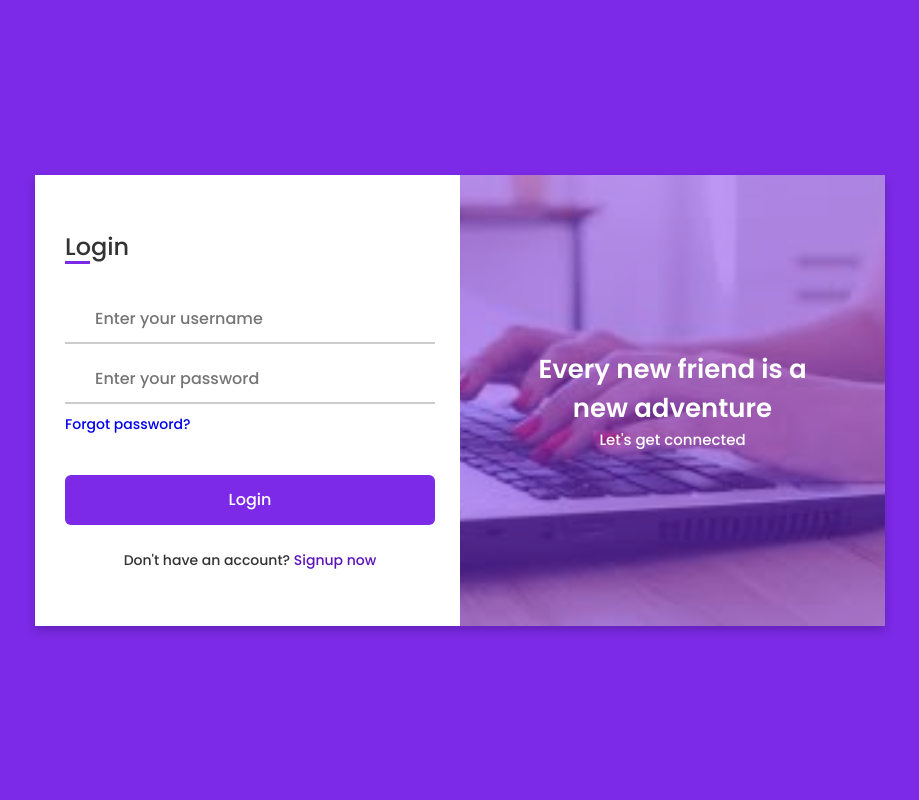
After one commit to MoenirEl/CRUD_Airline, a PHP site: page /inloggen.php in a window 1280 px wide. The commit adds this page. Shown: the whole page, without its empty margins (180-1099 px from the left). Run offline with PHP 8.4, Linux system fonts and the light colour scheme.

Commit message:
login en nav

```diff
--- a/css/index.css
+++ b/css/index.css
@@ -6,7 +6,7 @@
 
   .space{
     background-image: url("../img/space.jpg");
-    width: 400px;
+    width: 100%;
     min-height: 1500px;
     background-position: center;
     background-repeat: no-repeat;
--- /dev/null
+++ b/css/login.css
@@ -0,0 +1,255 @@
+/* Google Font Link */
+@import url('https://fonts.googleapis.com/css2?family=Poppins:wght@200;300;400;500;600;700&display=swap');
+
+* {
+  margin: 0;
+  padding: 0;
+  box-sizing: border-box;
+  font-family: "Poppins", sans-serif;
+}
+
+body {
+  min-height: 100vh;
+  display: flex;
+  align-items: center;
+  justify-content: center;
+  background: #7d2ae8;
+  padding: 30px;
+}
+
+.container {
+  position: relative;
+  max-width: 850px;
+  width: 100%;
+  background: #fff;
+  padding: 40px 30px;
+  box-shadow: 0 5px 10px rgba(0, 0, 0, 0.2);
+  perspective: 2700px;
+}
+
+.container .cover {
+  position: absolute;
+  top: 0;
+  left: 50%;
+  height: 100%;
+  width: 50%;
+  z-index: 98;
+  transition: all 1s ease;
+  transform-origin: left;
+  transform-style: preserve-3d;
+}
+
+.container #flip:checked~.cover {
+  transform: rotateY(-180deg);
+}
+
+.container .cover .front,
+.container .cover .back {
+  position: absolute;
+  top: 0;
+  left: 0;
+  height: 100%;
+  width: 100%;
+}
+
+.cover .back {
+  transform: rotateY(180deg);
+}
+
+.container .cover::before,
+.container .cover::after {
+  content: '';
+  position: absolute;
+  height: 100%;
+  width: 100%;
+  background: #7d2ae8;
+  opacity: 0.5;
+  z-index: 12;
+}
+
+.container .cover::after {
+  opacity: 0.3;
+  transform: rotateY(180deg);
+  backface-visibility: hidden;
+}
+
+.container .cover img {
+  position: absolute;
+  height: 100%;
+  width: 100%;
+  object-fit: cover;
+  z-index: 10;
+  backface-visibility: hidden;
+}
+
+.container .cover .text {
+  position: absolute;
+  z-index: 130;
+  height: 100%;
+  width: 100%;
+  display: flex;
+  flex-direction: column;
+  align-items: center;
+  justify-content: center;
+}
+
+.cover .text .text-1,
+.cover .text .text-2 {
+  font-size: 26px;
+  font-weight: 600;
+  color: #fff;
+  text-align: center;
+}
+
+.cover .text .text-2 {
+  font-size: 15px;
+  font-weight: 500;
+}
+
+.container .forms {
+  height: 100%;
+  width: 100%;
+  background: #fff;
+}
+
+.container .form-content {
+  display: flex;
+  align-items: center;
+  justify-content: space-between;
+}
+
+.form-content .login-form,
+.form-content .signup-form {
+  width: calc(100% / 2 - 25px);
+}
+
+.forms .form-content .title {
+  position: relative;
+  font-size: 24px;
+  font-weight: 500;
+  color: #333;
+}
+
+.forms .form-content .title:before {
+  content: '';
+  position: absolute;
+  left: 0;
+  bottom: 0;
+  height: 3px;
+  width: 25px;
+  background: #7d2ae8;
+}
+
+.forms .signup-form .title:before {
+  width: 20px;
+}
+
+.forms .form-content .input-boxes {
+  margin-top: 30px;
+}
+
+.forms .form-content .input-box {
+  display: flex;
+  align-items: center;
+  height: 50px;
+  width: 100%;
+  margin: 10px 0;
+  position: relative;
+}
+
+.form-content .input-box input {
+  height: 100%;
+  width: 100%;
+  outline: none;
+  border: none;
+  padding: 0 30px;
+  font-size: 16px;
+  font-weight: 500;
+  border-bottom: 2px solid rgba(0, 0, 0, 0.2);
+  transition: all 0.3s ease;
+}
+
+.form-content .input-box input:focus,
+.form-content .input-box input:valid {
+  border-color: #7d2ae8;
+}
+
+.form-content .input-box i {
+  position: absolute;
+  color: #7d2ae8;
+  font-size: 17px;
+}
+
+.forms .form-content .text {
+  font-size: 14px;
+  font-weight: 500;
+  color: #333;
+}
+
+.forms .form-content .text a {
+  text-decoration: none;
+}
+
+.forms .form-content .text a:hover {
+  text-decoration: underline;
+}
+
+.forms .form-content .button {
+  color: #fff;
+  margin-top: 40px;
+}
+
+.forms .form-content .button input {
+  color: #fff;
+  background: #7d2ae8;
+  border-radius: 6px;
+  padding: 0;
+  cursor: pointer;
+  transition: all 0.4s ease;
+}
+
+.forms .form-content .button input:hover {
+  background: #5b13b9;
+}
+
+.forms .form-content label {
+  color: #5b13b9;
+  cursor: pointer;
+}
+
+.forms .form-content label:hover {
+  text-decoration: underline;
+}
+
+.forms .form-content .login-text,
+.forms .form-content .sign-up-text {
+  text-align: center;
+  margin-top: 25px;
+}
+
+.container #flip {
+  display: none;
+}
+
+@media (max-width: 730px) {
+  .container .cover {
+    display: none;
+  }
+
+  .form-content .login-form,
+  .form-content .signup-form {
+    width: 100%;
+  }
+
+  .form-content .signup-form {
+    display: none;
+  }
+
+  .container #flip:checked~.forms .signup-form {
+    display: block;
+  }
+
+  .container #flip:checked~.forms .login-form {
+    display: none;
+  }
+}
--- a/index.php
+++ b/index.php
@@ -4,10 +4,14 @@
     <meta charset="UTF-8">
     <meta http-equiv="X-UA-Compatible" content="IE=edge">
     <meta name="viewport" content="width=device-width, initial-scale=1.0">
-    <title>Document</title>
     <link rel="stylesheet" href="css/index.css">
+    <title>HoofdpaginaS</title>
 </head>
 <body class="space" >
+    <?php
+    include_once "nav.php";
+    ?>
+
 
 
 </body>
--- /dev/null
+++ b/inloggen.php
@@ -0,0 +1,84 @@
+<!DOCTYPE html>
+<html lang="en">
+
+<head>
+  <meta charset="UTF-8">
+  <meta http-equiv="X-UA-Compatible" content="IE=edge">
+  <meta name="viewport" content="width=device-width, initial-scale=1.0">
+  <title></title>
+
+  <link rel="stylesheet" href="css/login.css">
+</head>
+
+<body>
+
+
+  <div class="container">
+    <input type="checkbox" id="flip">
+    <div class="cover">
+      <div class="front">
+        <img src="img/frontImg.jpg" alt="">
+        <div class="text">
+          <span class="text-1">Every new friend is a <br> new adventure</span>
+          <span class="text-2">Let's get connected</span>
+        </div>
+      </div>
+      <div class="back">
+        <img class="backImg" src="img/backImg.jpg" alt="">
+        <div class="text">
+          <span class="text-1">Complete miles of journey <br> with one step</span>
+          <span class="text-2">Let's get started</span>
+        </div>
+      </div>
+    </div>
+    <div class="forms">
+      <div class="form-content">
+        <div class="login-form">
+          <div class="title">Login</div>
+          <form action="inloggen.php" method="post">
+            <div class="input-boxes">
+              <div class="input-box">
+                <i class="fas fa-envelope"></i>
+                <input type="text" name="username" placeholder="Enter your username" required>
+              </div>
+              <div class="input-box">
+                <i class="fas fa-lock"></i>
+                <input type="text" name="password" placeholder="Enter your password" required>
+              </div>
+              <div class="text"><a href="#">Forgot password?</a></div>
+              <div class="button input-box">
+                <input type="submit" value="Login">
+              </div>
+              <div class="text sign-up-text">Don't have an account? <label for="flip">Signup now</label></div>
+            </div>
+          </form>
+        </div>
+        <div class="signup-form">
+          <div class="title">Signup</div>
+          <form action="#">
+            <div class="input-boxes">
+              <div class="input-box">
+                <i class="fas fa-user"></i>
+                <input type="text" placeholder="Enter your name" required>
+              </div>
+              <div class="input-box">
+                <i class="fas fa-envelope"></i>
+                <input type="text" placeholder="Enter your email" required>
+              </div>
+              <div class="input-box">
+                <i class="fas fa-lock"></i>
+                <input type="password" placeholder="Enter your password" required>
+              </div>
+              <div class="button input-box">
+                <input type="submit" value="Submit">
+              </div>
+              <div class="text sign-up-text">Already have an account? <label for="flip">Login now</label></div>
+            </div>
+          </form>
+        </div>
+      </div>
+    </div>
+  </div>
+</body>
+
+</html>
```
Also changed, not shown: css/nav.css (added, +20 -0 lines), mainpages/index.php (deleted, +0 -12 lines), nav.php (+7 -1 lines), admin.php (renamed from mainpages/admin.php), img/backImg.jpg (added), img/frontImg.jpg (added), reserveren.php (added).
